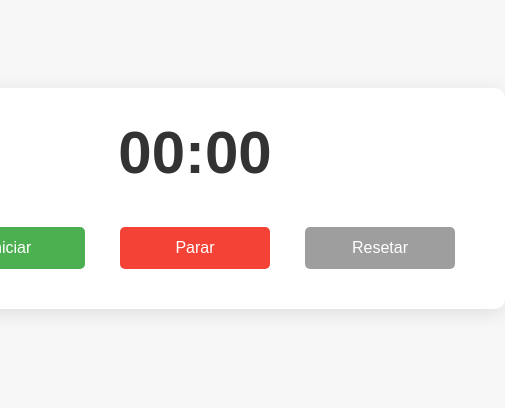
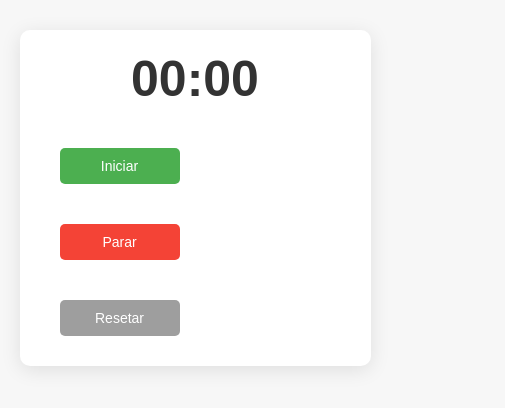
Before and after one commit to jdmaia23/Cronometro-2.0, a plain HTML site: page index.html in a window 390 px wide. Shown: the part 224-632 px from the top of the page, 505 px wide, since content can reach past the window. Drawn offline with Linux system fonts and the light colour scheme.

Commit message:
Update index.html

```diff
--- a/index.html
+++ b/index.html
@@ -84,6 +84,7 @@
             display: flex;
             justify-content: center;
             gap: 15px;
+            flex-wrap: wrap;
         }
 
         @media (max-width: 600px) {
@@ -94,10 +95,34 @@
             button {
                 font-size: 16px;
                 padding: 12px 25px;
+                width: 130px; /* Ajuste no tamanho do botão */
             }
 
             .cronometro-container {
                 padding: 30px 40px;
+                width: 90%; /* Ajuste na largura do container */
+            }
+
+            .button-container {
+                flex-direction: column;
+                gap: 20px;
+            }
+        }
+
+        /* Para telas muito pequenas, como celulares mais antigos */
+        @media (max-width: 400px) {
+            #tempo {
+                font-size: 50px; /* Reduzir ainda mais o tamanho */
+            }
+
+            button {
+                font-size: 14px;
+                padding: 10px 20px;
+                width: 120px;
+            }
+
+            .cronometro-container {
+                padding: 20px 30px;
             }
         }
     </style>
```
